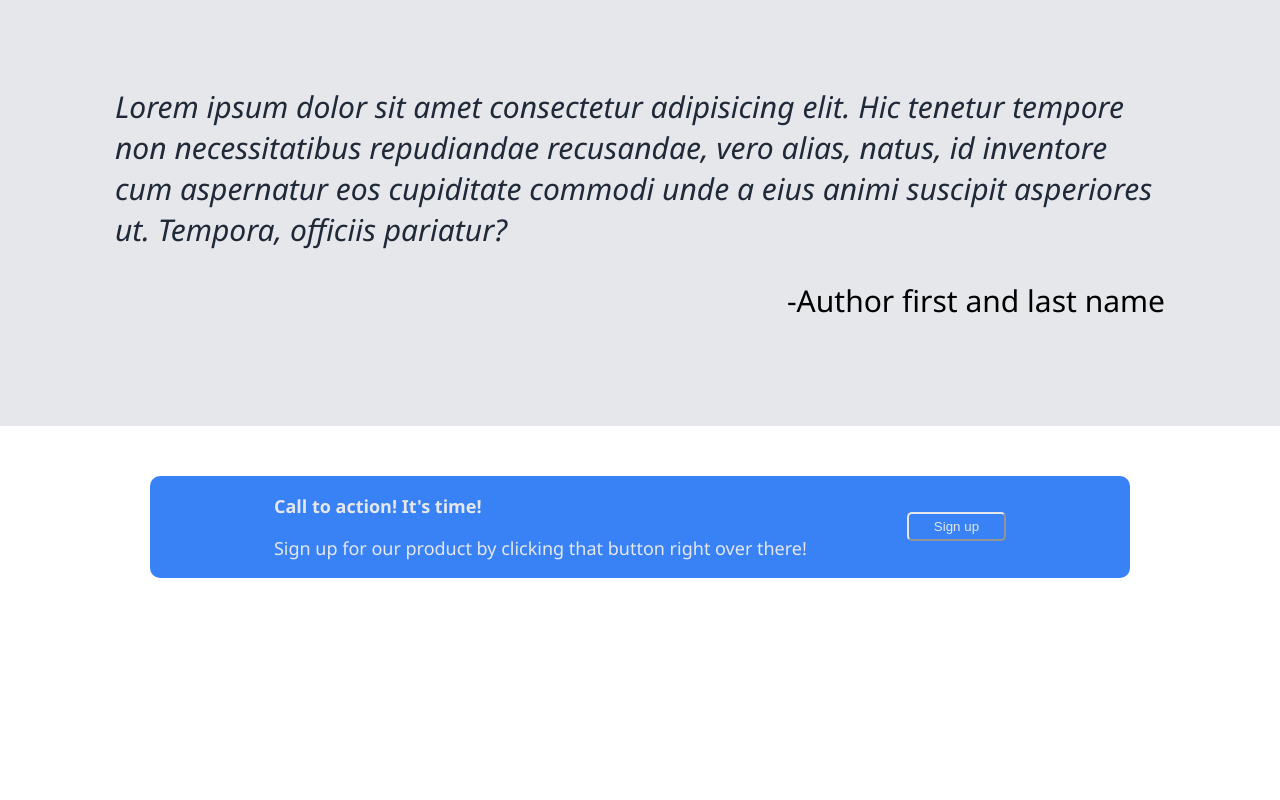
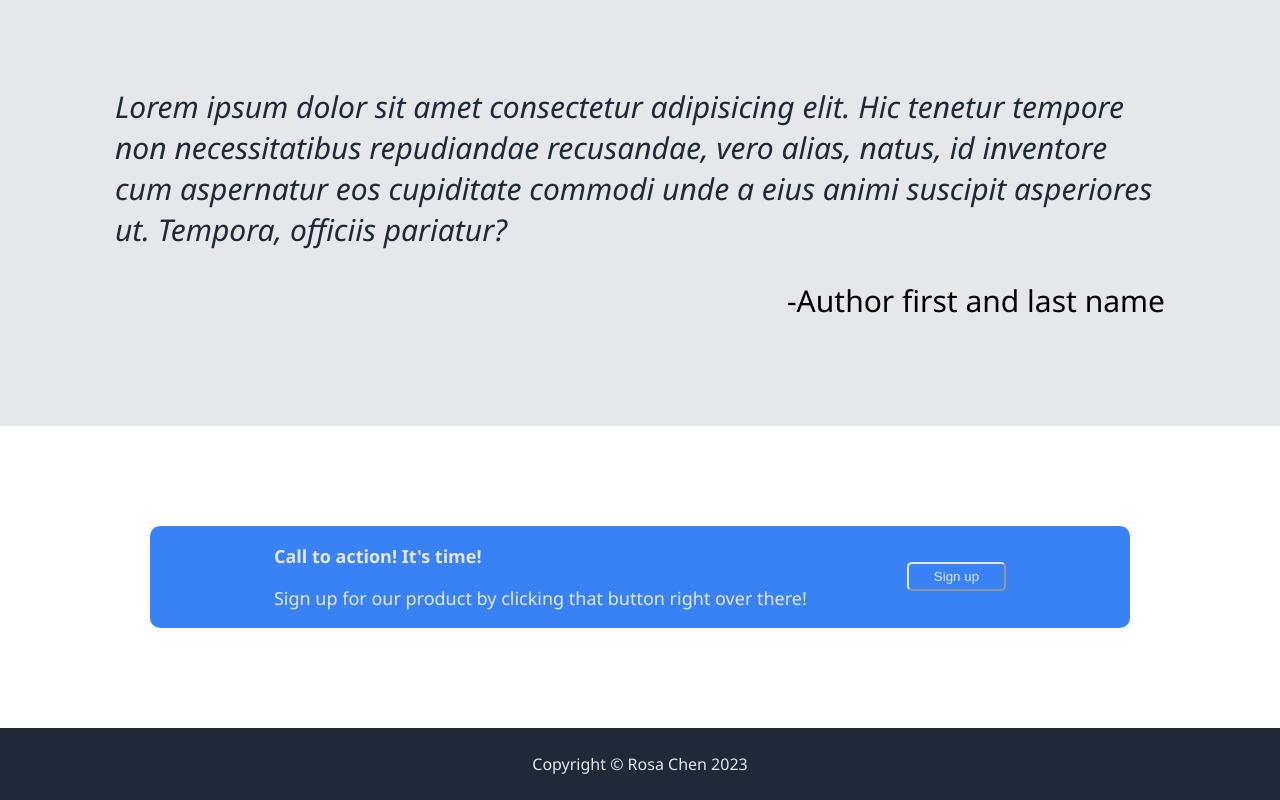
Before and after one commit to rosachen03/landing-page, a plain HTML site: page index.html in a window 1280 px wide. Shown: the part 921-1721 px from the top of the page. Before the commit the page ends 1549 px from the top, so only its background shows below. Drawn offline with Linux system fonts and the light colour scheme.

Commit message:
Add footer

```diff
--- a/index.html
+++ b/index.html
@@ -70,5 +70,9 @@
                 </div>
             </div>
     </div>
+
+    <div class="footer">
+        <p class="copyright">Copyright © Rosa Chen 2023</p>
+    </div>
 </body>
 </html>
--- a/style.css
+++ b/style.css
@@ -133,6 +133,7 @@ h2 {
 /* SECTION FOUR */
 .section-four {
     color: #E5E7EB;
+    padding: 50px 0;
 }
 .call-to-act {
     font-size: 18px;
@@ -157,3 +158,15 @@ h2 {
     padding: 5px 25px;
 
 }
+/* FOOTER */
+
+.footer {
+    background-color: #1F2937;
+    color: #E5E7EB;
+    text-align: center;
+    padding: 25px 0;
+}
+
+.copyright {
+    margin: 0;
+}
```
